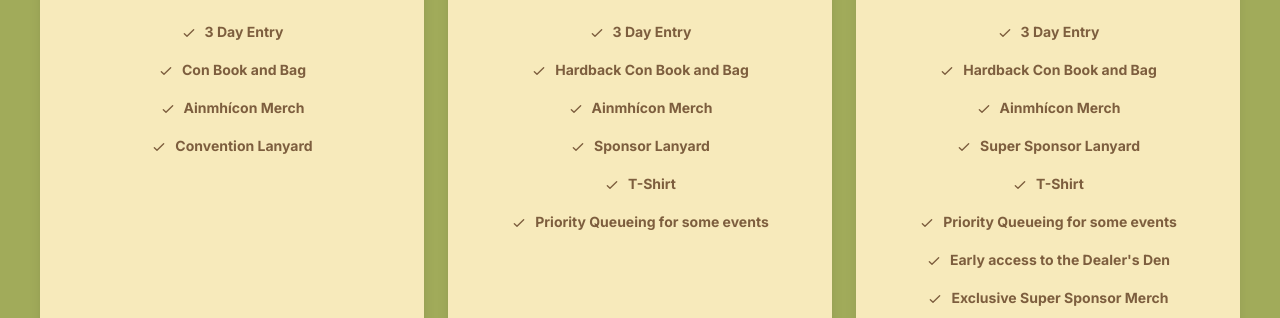
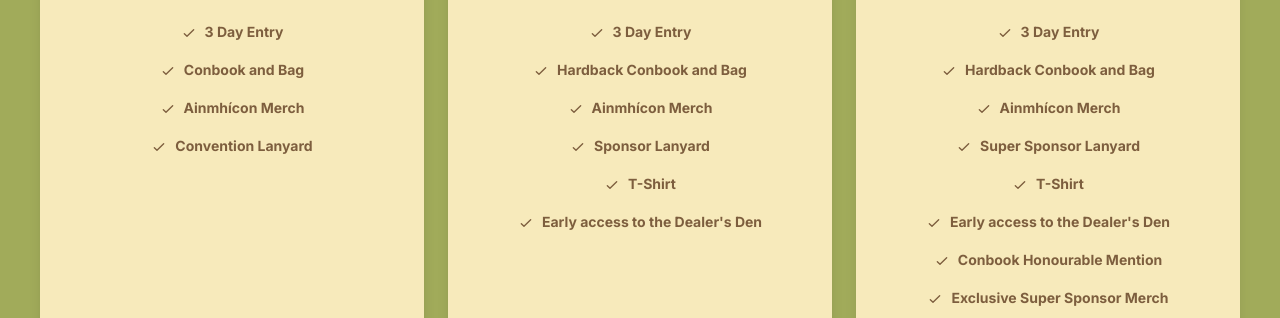
Before and after one commit to ja-zzy/ainmhicon.ie, a Next.js app: page /pricing in a window 1280 px wide. Shown: the part 764-1082 px from the top of the page. Built offline with nearby package versions, Linux system fonts and the light colour scheme.

Commit message:
fix wording

```diff
--- a/app/pricing/page.tsx
+++ b/app/pricing/page.tsx
@@ -34,7 +34,7 @@
                                     </div>
                                     <div className='border-b border-neutral py-2'>
                                         <svg xmlns="http://www.w3.org/2000/svg" className="size-4 me-2 inline-block text-neutral-content" fill="none" viewBox="0 0 24 24" stroke="currentColor"><path strokeLinecap="round" strokeLinejoin="round" strokeWidth="2" d="M5 13l4 4L19 7" /></svg>
-                                        <span>Con Book and Bag</span>
+                                        <span>Conbook and Bag</span>
                                     </div>
                                     <div className='border-b border-neutral py-2'>
                                         <svg xmlns="http://www.w3.org/2000/svg" className="size-4 me-2 inline-block text-neutral-content" fill="none" viewBox="0 0 24 24" stroke="currentColor"><path strokeLinecap="round" strokeLinejoin="round" strokeWidth="2" d="M5 13l4 4L19 7" /></svg>
@@ -62,7 +62,7 @@
                                     </div>
                                     <div className='border-b border-neutral py-2'>
                                         <svg xmlns="http://www.w3.org/2000/svg" className="size-4 me-2 inline-block text-neutral-content" fill="none" viewBox="0 0 24 24" stroke="currentColor"><path strokeLinecap="round" strokeLinejoin="round" strokeWidth="2" d="M5 13l4 4L19 7" /></svg>
-                                        <span>Hardback Con Book and Bag</span>
+                                        <span>Hardback Conbook and Bag</span>
                                     </div>
                                     <div className='border-b border-neutral py-2'>
                                         <svg xmlns="http://www.w3.org/2000/svg" className="size-4 me-2 inline-block text-neutral-content" fill="none" viewBox="0 0 24 24" stroke="currentColor"><path strokeLinecap="round" strokeLinejoin="round" strokeWidth="2" d="M5 13l4 4L19 7" /></svg>
@@ -78,7 +78,7 @@
                                     </div>
                                     <div className='border-b border-neutral py-2'>
                                         <svg xmlns="http://www.w3.org/2000/svg" className="size-4 me-2 inline-block text-neutral-content" fill="none" viewBox="0 0 24 24" stroke="currentColor"><path strokeLinecap="round" strokeLinejoin="round" strokeWidth="2" d="M5 13l4 4L19 7" /></svg>
-                                        <span>Priority Queueing for some events</span>
+                                        <span>Early access to the Dealer's Den</span>
                                     </div>
                                 </div>
                                 <span className="text-xl font-bold bg-accent content py-4  mt-auto border-t border-neutral  inline group-has-checked:hidden">€105 <span className='align-super text-xs'>/Day</span></span>
@@ -97,7 +97,7 @@
                                     </div>
                                     <div className='border-b border-neutral py-2'>
                                         <svg xmlns="http://www.w3.org/2000/svg" className="size-4 me-2 inline-block text-neutral-content" fill="none" viewBox="0 0 24 24" stroke="currentColor"><path strokeLinecap="round" strokeLinejoin="round" strokeWidth="2" d="M5 13l4 4L19 7" /></svg>
-                                        <span>Hardback Con Book and Bag</span>
+                                        <span>Hardback Conbook and Bag</span>
                                     </div>
                                     <div className='border-b border-neutral py-2'>
                                         <svg xmlns="http://www.w3.org/2000/svg" className="size-4 me-2 inline-block text-neutral-content" fill="none" viewBox="0 0 24 24" stroke="currentColor"><path strokeLinecap="round" strokeLinejoin="round" strokeWidth="2" d="M5 13l4 4L19 7" /></svg>
@@ -113,11 +113,11 @@
                                     </div>
                                     <div className='border-b border-neutral py-2'>
                                         <svg xmlns="http://www.w3.org/2000/svg" className="size-4 me-2 inline-block text-neutral-content" fill="none" viewBox="0 0 24 24" stroke="currentColor"><path strokeLinecap="round" strokeLinejoin="round" strokeWidth="2" d="M5 13l4 4L19 7" /></svg>
-                                        <span>Priority Queueing for some events</span>
+                                        <span>Early access to the Dealer's Den</span>
                                     </div>
                                     <div className='border-b border-neutral py-2'>
                                         <svg xmlns="http://www.w3.org/2000/svg" className="size-4 me-2 inline-block text-neutral-content" fill="none" viewBox="0 0 24 24" stroke="currentColor"><path strokeLinecap="round" strokeLinejoin="round" strokeWidth="2" d="M5 13l4 4L19 7" /></svg>
-                                        <span>Early access to the Dealer's Den</span>
+                                        <span>Conbook Honourable Mention</span>
                                     </div>
                                     <div className='border-b border-neutral py-2'>
                                         <svg xmlns="http://www.w3.org/2000/svg" className="size-4 me-2 inline-block text-neutral-content" fill="none" viewBox="0 0 24 24" stroke="currentColor"><path strokeLinecap="round" strokeLinejoin="round" strokeWidth="2" d="M5 13l4 4L19 7" /></svg>
```
